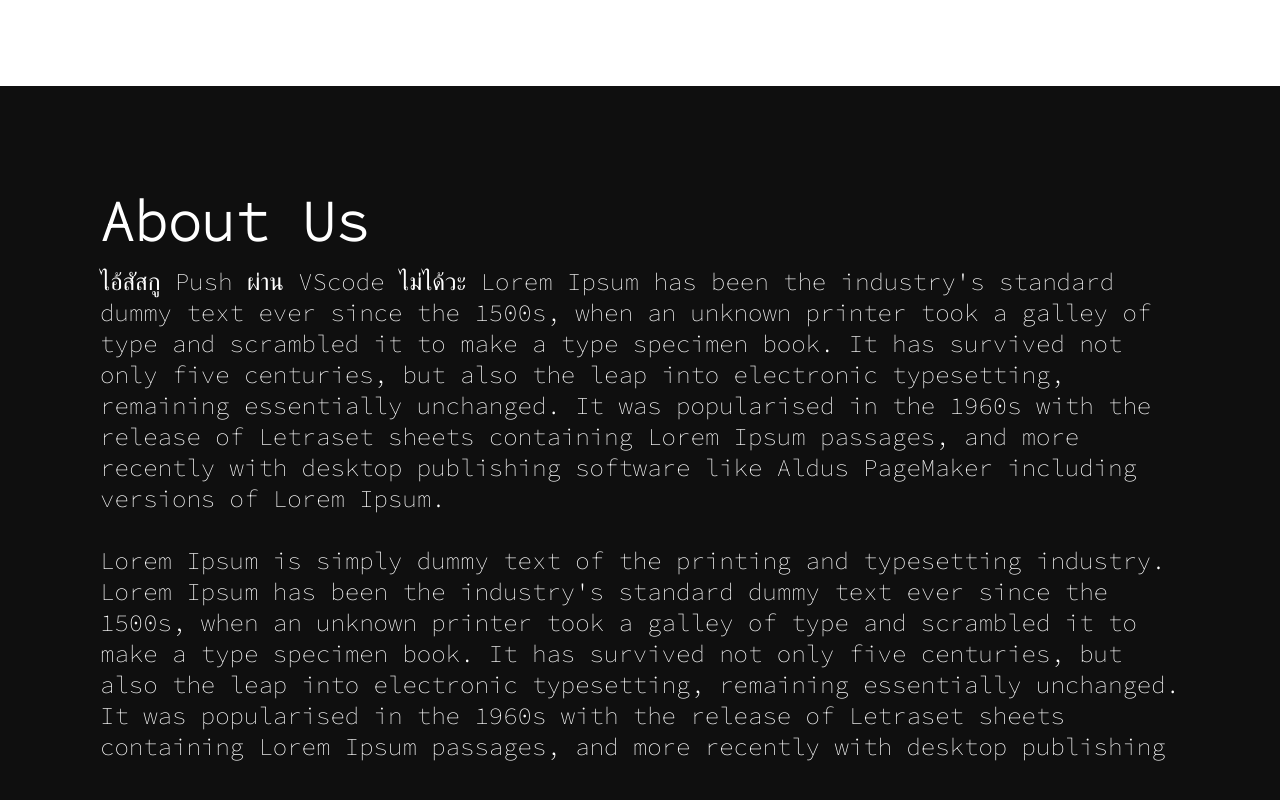
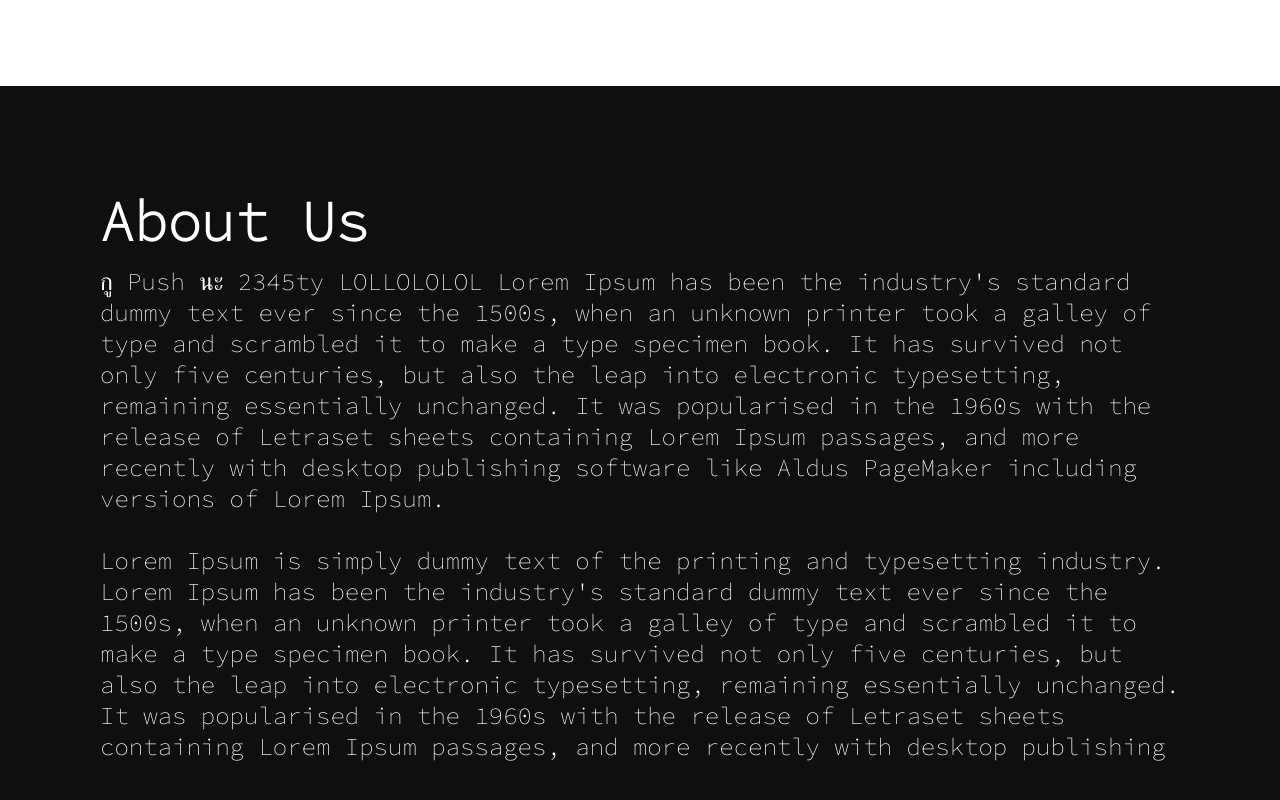
Before and after one commit to IKellpyI/fewfew, a plain HTML site: page mendel 623/index.html in a window 1280 px wide. Shown: the part 714-1514 px from the top of the page. Drawn offline with Linux system fonts and the light colour scheme.

Commit message:
ทดลอง เล็กน้อยเด้อ

```diff
--- a/mendel 623/index.html
+++ b/mendel 623/index.html
@@ -25,7 +25,7 @@
         <!--SEC----------------------------------------------->
         <div class="sec">
             <h2> About Us </h2>
-            <p>ไอ้สัสกู Push ผ่าน VScode ไม่ได้วะ
+            <p>กู Push นะ 2345ty LOLLOLOLOL
                 Lorem Ipsum has been the industry's standard dummy text ever since the 1500s,
                 when an unknown printer took a galley of type and scrambled it to make a type specimen book.
                 It has survived not only five centuries, but also the leap into electronic typesetting, remaining essentially unchanged.
```
